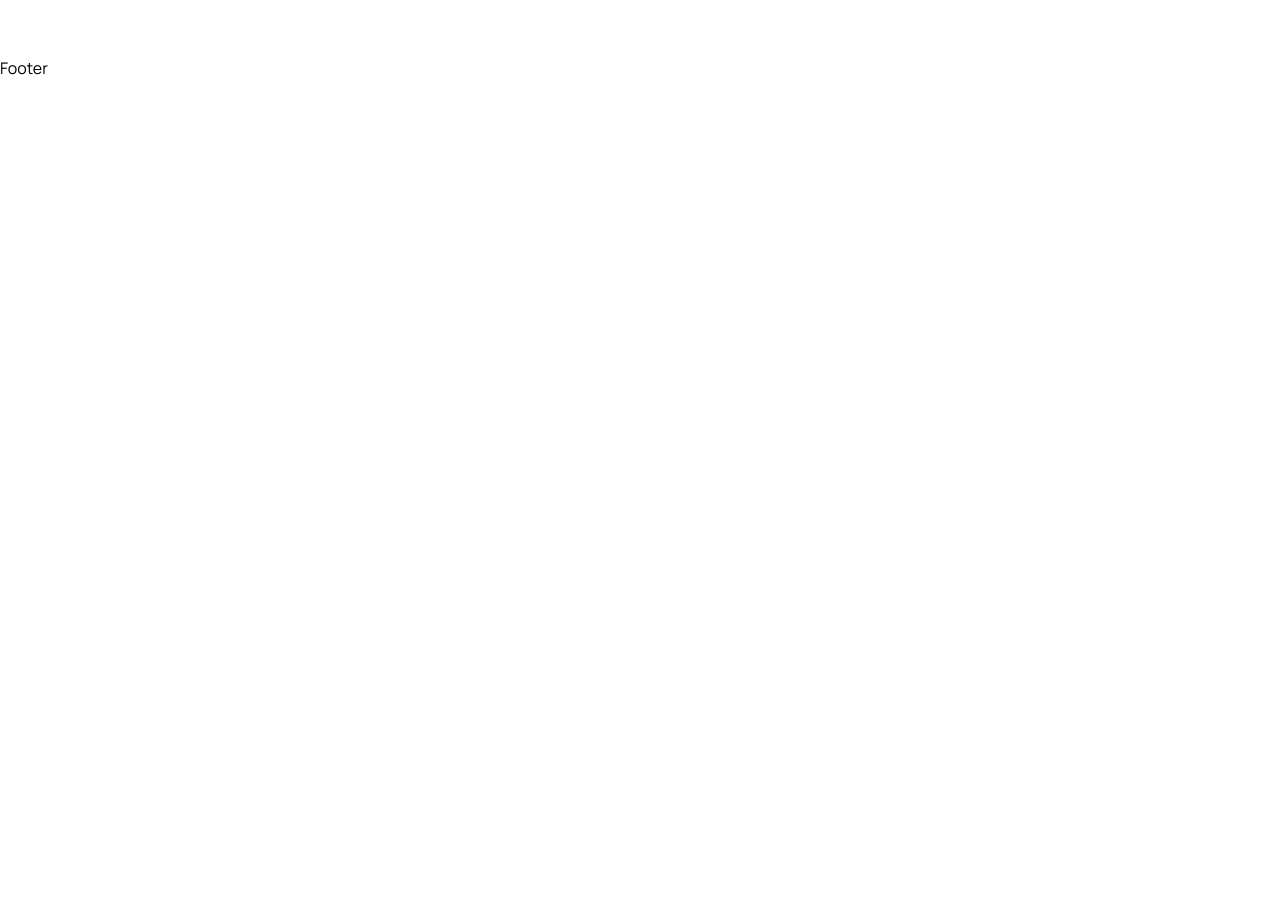
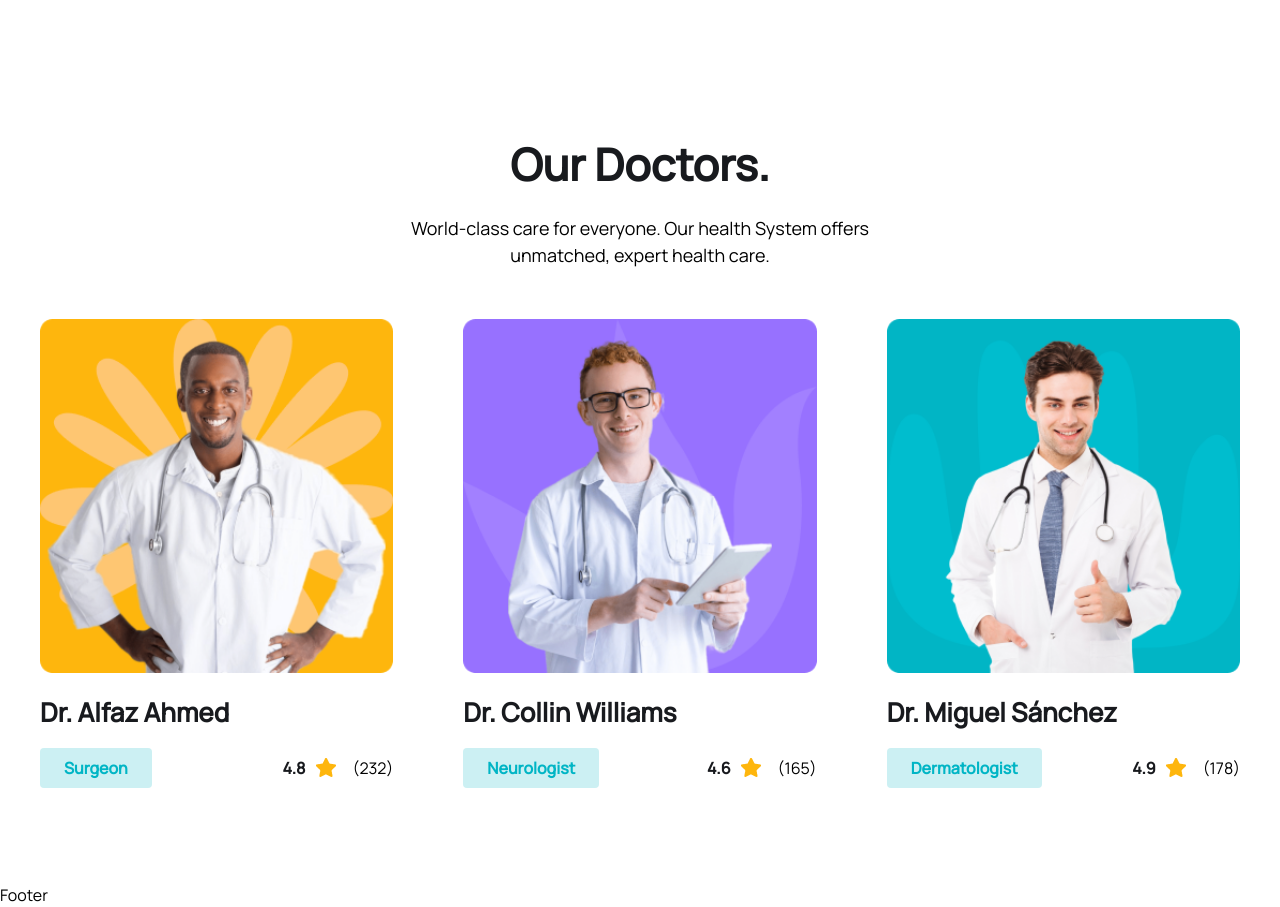
Before and after one commit to nxelia99/DoctorAppointmentBooking, a React (Vite) app in the folder frontend/: page / in a window 1280 px wide. Shown: the part 3760-4667 px from the top of the page. Before the commit the page ends 3840 px from the top, so only its background shows below. Built offline with nearby package versions, Linux system fonts and the light colour scheme.

Commit message:
doctors list

```diff
--- a/frontend/src/assets/data/doctors.js
+++ b/frontend/src/assets/data/doctors.js
@@ -6,29 +6,29 @@
   {
     id: "01",
     name: "Dr. Alfaz Ahmed",
-    specialty: "Surgeon",
+    specialization: "Surgeon",
     avgRating: 4.8,
-    totalRating: 272,
+    totalRating: 232,
     photo: doctorImg01,
     totalPatients: 1500,
     hospital: "Mount Adora Hospital, Sylhet.",
   },
   {
     id: "02",
-    name: "Dr. Saleh Mahmud",
-    specialty: "Neurologist",
-    avgRating: 4.8,
-    totalRating: 272,
+    name: "Dr. Collin Williams",
+    specialization: "Neurologist",
+    avgRating: 4.6,
+    totalRating: 165,
     photo: doctorImg02,
     totalPatients: 1500,
     hospital: "Mount Adora Hospital, Sylhet.",
   },
   {
     id: "03",
-    name: "Dr. Farid Uddin",
-    specialty: "Dermatologist",
-    avgRating: 4.8,
-    totalRating: 272,
+    name: "Dr. Miguel Sánchez",
+    specialization: "Dermatologist",
+    avgRating: 4.9,
+    totalRating: 178,
     photo: doctorImg03,
     totalPatients: 1500,
     hospital: "Mount Adora Hospital, Sylhet.",
--- /dev/null
+++ b/frontend/src/components/Doctors/DoctorCard.jsx
@@ -0,0 +1,30 @@
+import React from 'react'
+import starIcon from '../../assets/images/Star.png'
+import {BsArrowRight} from 'react-icons/bs'
+
+
+const DoctorCard = ({doctor}) => {
+    const {name, avgRating, totalRating, photo, specialization, totalPatient, hospital} = doctor
+  return (
+    <div className='p-3 lg:p-5'>
+        <div>
+            <img src={photo} className="w-full" alt="" />
+        </div>
+        <h2 className="text-[18px] lg:text-[26px] text-headingColor font-[700]
+        mt-3 lg:mt-5">{name}</h2>
+        <div className="mt-2 lg:mt-4 flex items-center justify-between">
+            <span className='bg-[#CCF0F3] text-irisBlueColor py-1 px-2 text-[12px]
+            lg:text-[16px] font-semibold lg:py-2 lg:px-6 rounded'>{specialization}</span>
+
+            <div className='flex items-center gap-[6px]'>
+                <span className='flex items-center gap[6px] text-[14px] lg:text-[16px]
+                font-semibold text-headingColor'>{avgRating}<img src={starIcon} className="m-[10px]" alt="star icon" /></span>
+                <span className='text-[14px] lg:text-[16px]
+                text-textColor font-[400]'>({totalRating})</span>
+            </div>
+        </div>
+    </div>
+  )
+}
+
+export default DoctorCard
--- /dev/null
+++ b/frontend/src/components/Doctors/DoctorList.jsx
@@ -0,0 +1,14 @@
+import React from 'react'
+import {doctors} from '../../assets/data/doctors'
+import DoctorCard from '../Doctors/DoctorCard'
+const DoctorList = () => {
+  return (
+    <div className='grid grid-cols-1 sm:grid-cols-2 md:grid-cols-3 gap-5 lg:gap-[30px]
+    mt-[30px] lg:-mt[55px]'>
+        {doctors.map((doctor)=>
+        <DoctorCard key={doctor.id} doctor={doctor} />)}
+    </div>
+  )
+}
+
+export default DoctorList
--- a/frontend/src/pages/Home.jsx
+++ b/frontend/src/pages/Home.jsx
@@ -12,6 +12,7 @@
 import featureImg from '../assets/images/feature-img.png'
 import videoIcon from '../assets/images/video-icon.png'
 import avatarIcon from '../assets/images/avatar-icon.png'
+import DoctorList from '../components/Doctors/DoctorList'
 
 
 const Home = () => {
@@ -220,6 +221,21 @@
       </div>
     </section>
 
+    {/* our doctors */}
+    <section>
+    <div className="container">
+      <div className="xl:w-[470px] mx-auto">
+        <h2 className="heading text-center">
+          Our Doctors.
+        </h2>
+        <p className="text__para text-center">World-class care for everyone. Our health System offers unmatched, expert health care.</p>
+
+      </div>
+
+      <DoctorList />
+    </div>
+    </section>
+
     </>
   )
 }
```
